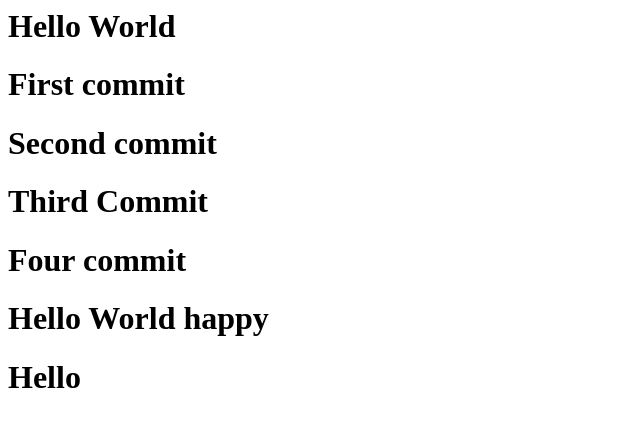
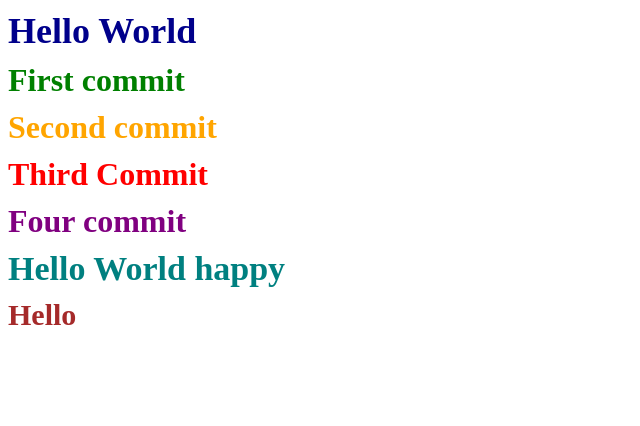
Before and after one commit to nageshKumaR11/git-wit, a plain HTML site: page index.html in a window 1280 px wide. Shown: the whole page, without its empty margins (0-640 px from the left). Drawn offline with Linux system fonts and the light colour scheme.

Commit message:
updated html file

```diff
--- a/index.html
+++ b/index.html
@@ -1,7 +1,7 @@
-<h1>Hello World</h1>
-<h1>First commit</h1>
-<h1>Second commit</h1>
-<h1>Third Commit</h1>
-<h1>Four commit</h1>
-<h1>Hello World happy</h1>
-<h1>Hello </h1>
+<h1 style="color: darkblue; font-size: 36px; margin: 10px 0;">Hello World</h1>
+<h1 style="color: green; font-size: 32px; margin: 10px 0;">First commit</h1>
+<h1 style="color: orange; font-size: 32px; margin: 10px 0;">Second commit</h1>
+<h1 style="color: red; font-size: 32px; margin: 10px 0;">Third Commit</h1>
+<h1 style="color: purple; font-size: 32px; margin: 10px 0;">Four commit</h1>
+<h1 style="color: teal; font-size: 34px; margin: 10px 0;">Hello World happy</h1>
+<h1 style="color: brown; font-size: 30px; margin: 10px 0;">Hello</h1>
```
